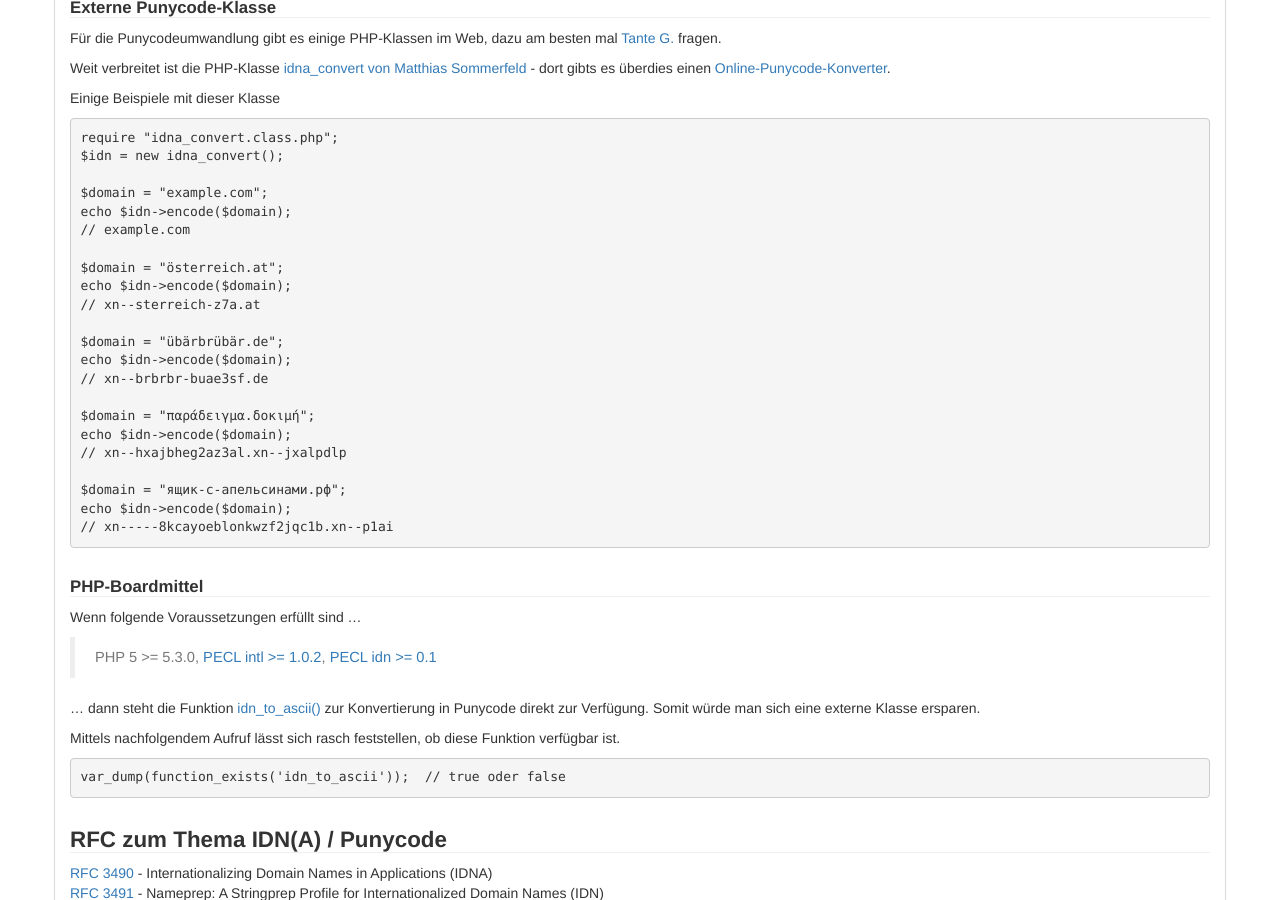
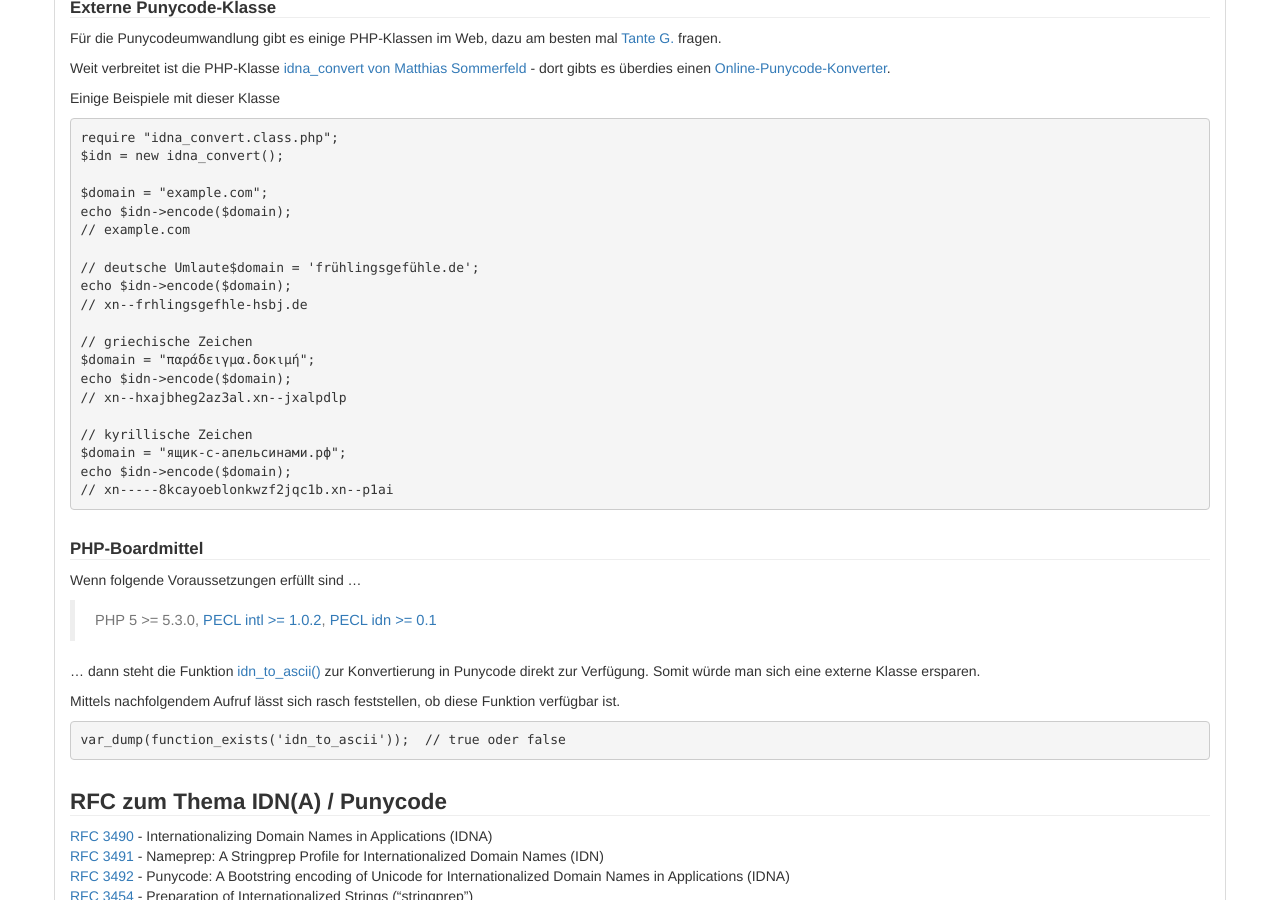
Before and after one commit to php-de/php-de.github.io, a Jekyll site: the page built from http-domain-url-filesystem/idn.md, in a window 1280 px wide and 900 px high, scrolled down 1797 px. Built offline with Jekyll 4.4.1, drawn with Linux system fonts in a browser that asks for light colours; nearby versions of some CDN libraries.

Commit message:
Update idn.md
bsp.

```diff
--- a/http-domain-url-filesystem/idn.md
+++ b/http-domain-url-filesystem/idn.md
@@ -101,18 +101,16 @@ $domain = "example.com";
 echo $idn->encode($domain);
 // example.com
 
-$domain = "österreich.at";
+// deutsche Umlaute$domain = 'frühlingsgefühle.de';
 echo $idn->encode($domain);
-// xn--sterreich-z7a.at
+// xn--frhlingsgefhle-hsbj.de
 
-$domain = "übärbrübär.de";
-echo $idn->encode($domain);
-// xn--brbrbr-buae3sf.de
-
+// griechische Zeichen
 $domain = "παράδειγμα.δοκιμή";
 echo $idn->encode($domain);
 // xn--hxajbheg2az3al.xn--jxalpdlp
 
+// kyrillische Zeichen
 $domain = "ящик-с-апельсинами.рф";
 echo $idn->encode($domain);
 // xn-----8kcayoeblonkwzf2jqc1b.xn--p1ai
```
